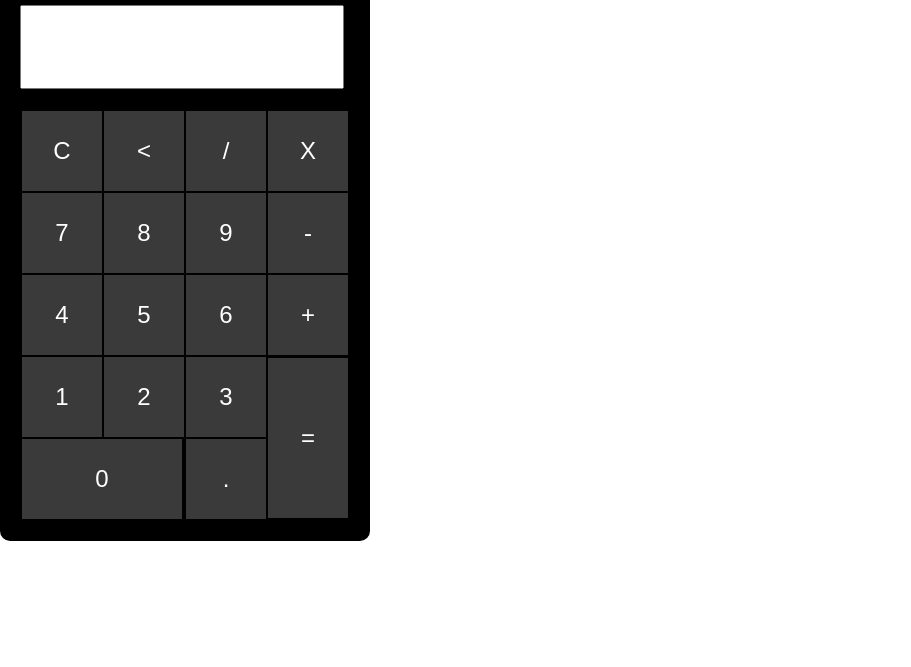
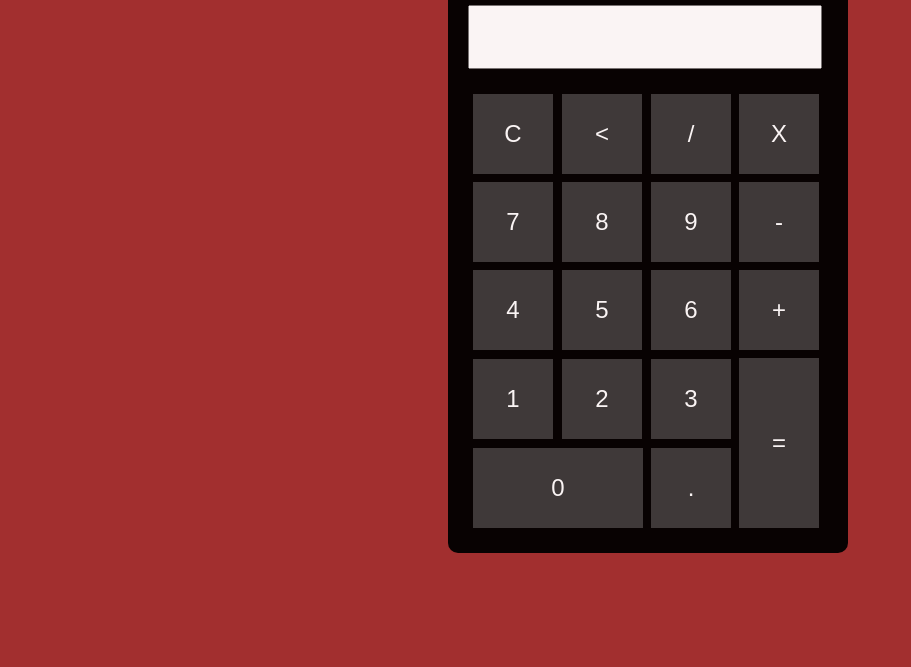
Before and after one commit to hav0kinho/Calculadora, a plain HTML site: page index.html in a window 1280 px wide. Shown: the part 133-800 px from the top of the page, without its empty margins (0-911 px from the left). Drawn offline with Linux system fonts and the light colour scheme.

Commit message:
CSS Completo

```diff
--- a/style/style.css
+++ b/style/style.css
@@ -1,7 +1,9 @@
 :root{
     /*Tamanho de teclas*/
     --tamanhoQuadrado: 80px;
-    --tamanhoQuadradoLargo: 160px; /*--tamanhoQuadrado x 2 */
+    --tamanhoQuadradoLargo: 170px; /*--tamanhoQuadrado x 2 - Quase isso XD */
+    --larguraInput: 350px;
+    --alturaInput: 60px;
 
 }
 
@@ -10,11 +12,18 @@
     padding: 0;
 }
 
+body{
+    background-color: rgb(162, 47, 47);
+}
+
 div.container{
+    margin-left: 35%;
+    width: 360px;
     display: inline-block;
     padding: 60px 20px 20px 20px;
     border-radius: 10px;
     background-color: black;
+    opacity: 0.95;
     font-family: Arial, Helvetica, sans-serif;
 }
 
@@ -30,18 +39,25 @@ div.container table{
 }
 
 input#input-resultado{
-    width: 320px;
-    height: 80px;
+    width: var(--larguraInput);
+    height: var(--alturaInput);
     font-size: 32px;
 }
 
 button.botao{
     color: white;
     background-color: rgb(58, 58, 58);
+    margin: 3px;
     width: var(--tamanhoQuadrado);
     height: var(--tamanhoQuadrado);
     font-size: 24px;
     border: none;
+    transition: 0.2s;
+}
+
+button.botao:hover{
+    color: black;
+    background-color: white;
 }
 
 button.botao-largo{
```
